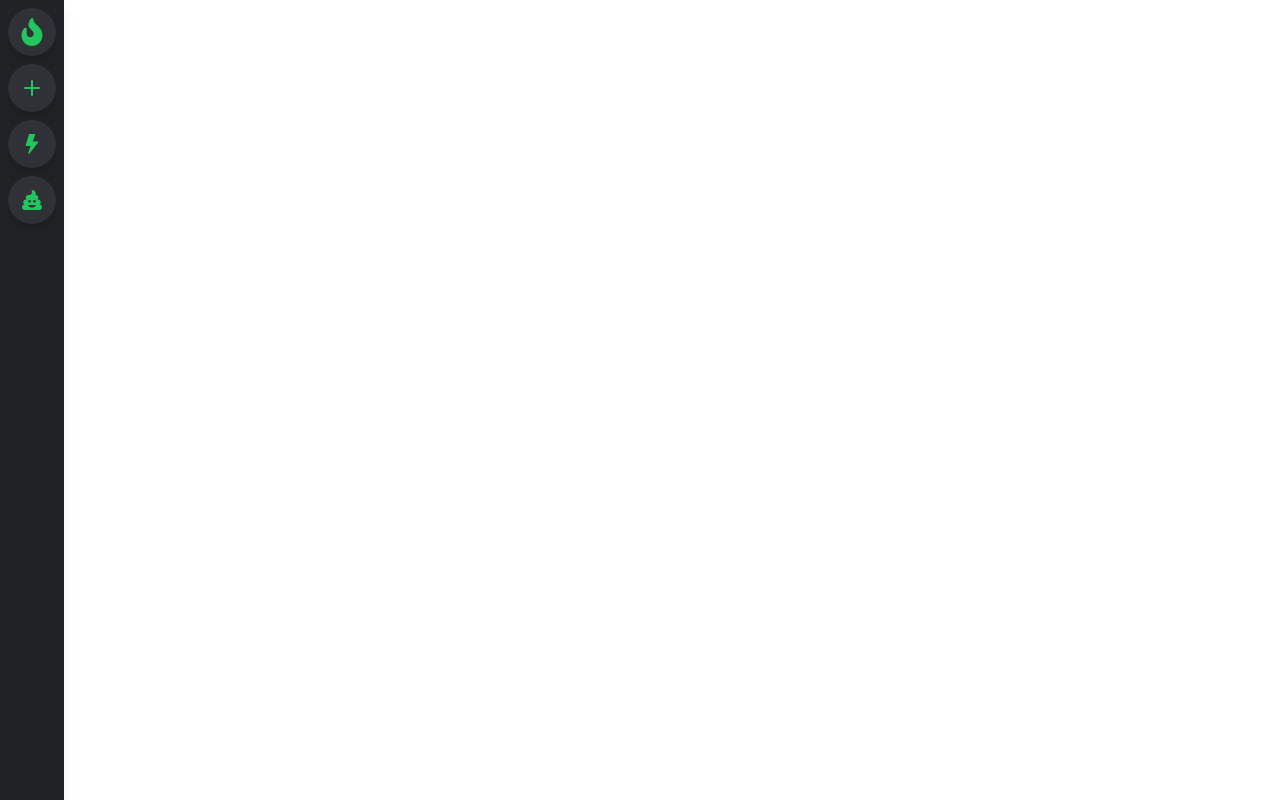
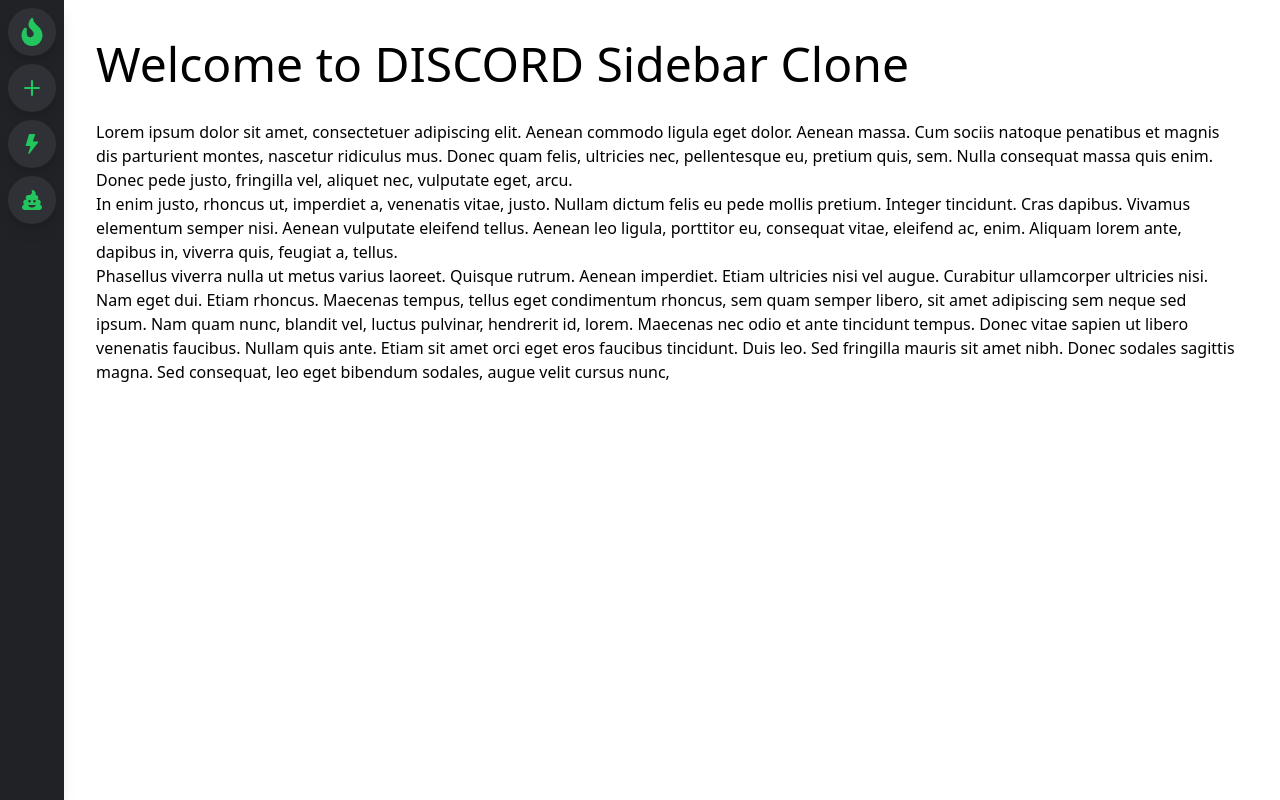
Before and after one commit to cletuskingdom/discord_sidebar_clone, a Next.js app: page / in a window 1280 px wide. Built offline with nearby package versions, Linux system fonts and the light colour scheme.

Commit message:
added and styled a dummy text

```diff
--- a/pages/index.js
+++ b/pages/index.js
@@ -13,6 +13,7 @@
 	);
 
 	return (
+		<div>
 			<div className="fixed top-0 left-0 h-screen w-16 m-0 flex flex-col bg-gray-900 text-white shadow-lg">
 				<SideBarIcon icon={<FaFire size="28" />} text="Dashboard" />
 				<SideBarIcon icon={<BsPlus size="32" />} text="Upload" />
@@ -22,5 +23,43 @@
 				/>
 				<SideBarIcon icon={<FaPoo size="20" />} text="Apply now!" />
 			</div>
+
+			<div className="container mx-auto py-10 pl-24 pr-10 md:pl-24 md:pr-10">
+				<h1 className="pb-8 text-5xl">
+					Welcome to DISCORD Sidebar Clone
+				</h1>
+				<p>
+					Lorem ipsum dolor sit amet, consectetuer adipiscing elit.
+					Aenean commodo ligula eget dolor. Aenean massa. Cum sociis
+					natoque penatibus et magnis dis parturient montes, nascetur
+					ridiculus mus. Donec quam felis, ultricies nec, pellentesque
+					eu, pretium quis, sem. Nulla consequat massa quis enim.
+					Donec pede justo, fringilla vel, aliquet nec, vulputate
+					eget, arcu.
+				</p>
+				<p>
+					In enim justo, rhoncus ut, imperdiet a, venenatis vitae,
+					justo. Nullam dictum felis eu pede mollis pretium. Integer
+					tincidunt. Cras dapibus. Vivamus elementum semper nisi.
+					Aenean vulputate eleifend tellus. Aenean leo ligula,
+					porttitor eu, consequat vitae, eleifend ac, enim. Aliquam
+					lorem ante, dapibus in, viverra quis, feugiat a, tellus.
+				</p>
+				<p>
+					Phasellus viverra nulla ut metus varius laoreet. Quisque
+					rutrum. Aenean imperdiet. Etiam ultricies nisi vel augue.
+					Curabitur ullamcorper ultricies nisi. Nam eget dui. Etiam
+					rhoncus. Maecenas tempus, tellus eget condimentum rhoncus,
+					sem quam semper libero, sit amet adipiscing sem neque sed
+					ipsum. Nam quam nunc, blandit vel, luctus pulvinar,
+					hendrerit id, lorem. Maecenas nec odio et ante tincidunt
+					tempus. Donec vitae sapien ut libero venenatis faucibus.
+					Nullam quis ante. Etiam sit amet orci eget eros faucibus
+					tincidunt. Duis leo. Sed fringilla mauris sit amet nibh.
+					Donec sodales sagittis magna. Sed consequat, leo eget
+					bibendum sodales, augue velit cursus nunc,
+				</p>
+			</div>
+		</div>
 	);
 }
```
Lines whose indentation alone changed are shown as unchanged.
